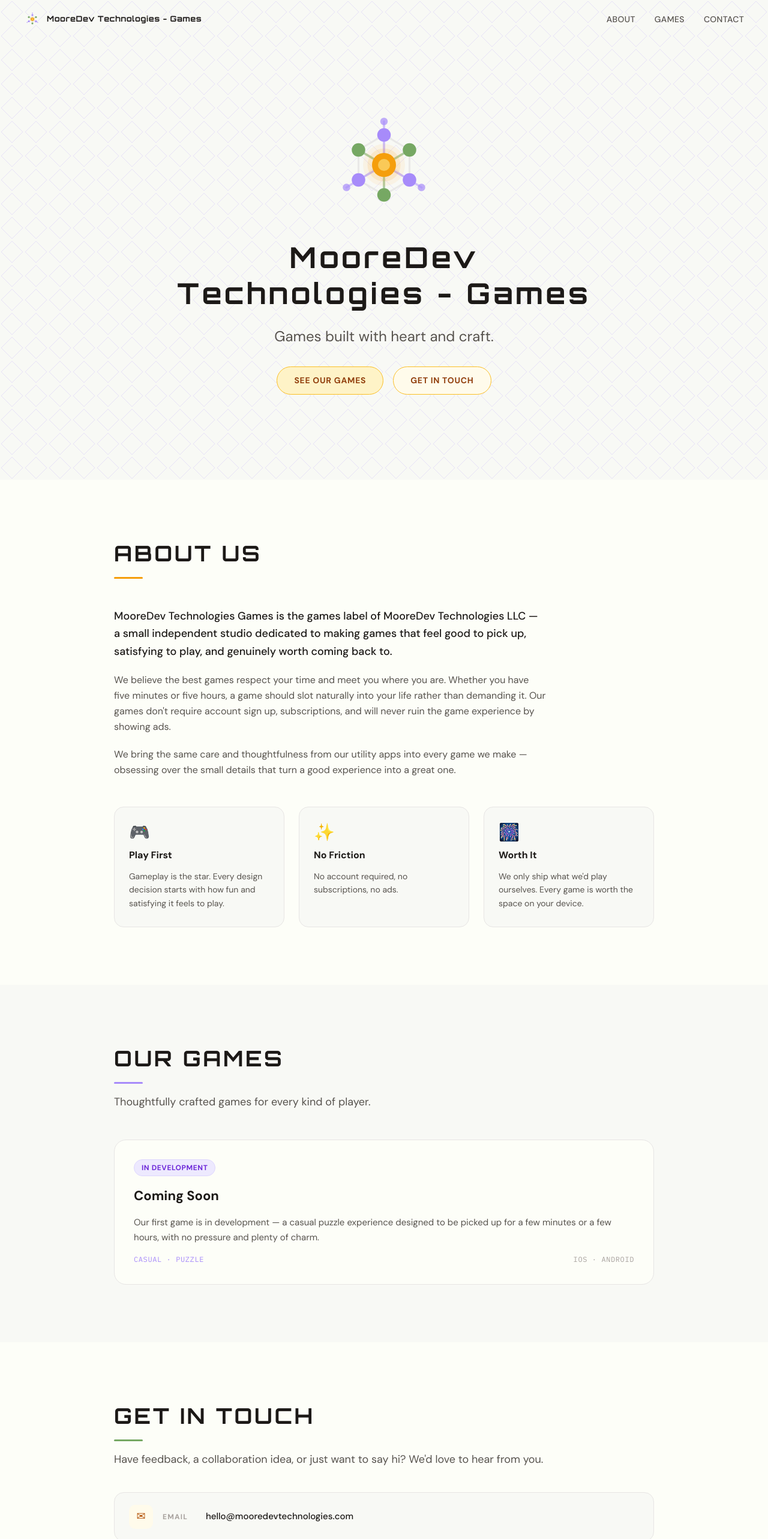
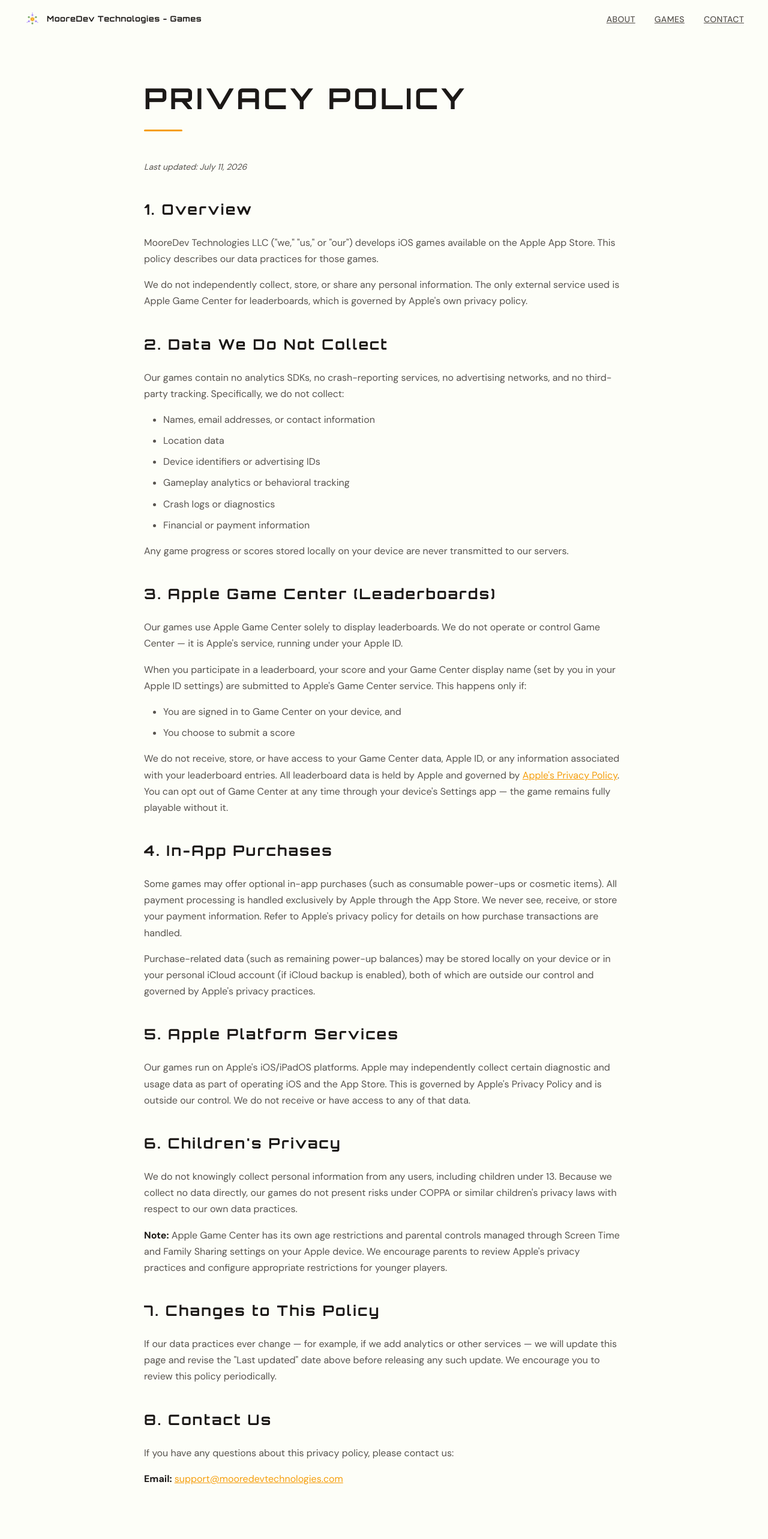
Before and after one commit to mooredevtechnologiesLLC/mooredevtechnologiesLLC-games-website, a React (Vite) app: page /privacy-policy in a window 1280 px wide. Shown: the top 2566 px of the page at 60% size. Built offline with nearby package versions, Linux system fonts and the light colour scheme.

Commit message:
Add privacy policy

```diff
--- a/package.json
+++ b/package.json
@@ -15,7 +15,8 @@
     "@fontsource/ibm-plex-mono": "5.2.7",
     "@fontsource/orbitron": "5.2.8",
     "react": "19.2.6",
-    "react-dom": "19.2.6"
+    "react-dom": "19.2.6",
+    "react-router-dom": "^7.18.1"
   },
   "devDependencies": {
     "@eslint/js": "10.0.1",
--- a/src/App.tsx
+++ b/src/App.tsx
@@ -1,20 +1,31 @@
+import { Routes, Route } from 'react-router-dom';
 import Header from './components/Header/Header';
 import Hero from './components/Hero/Hero';
 import About from './components/About/About';
 import Games from './components/Games/Games';
 import Contact from './components/Contact/Contact';
 import Footer from './components/Footer/Footer';
+import PrivacyPolicy from './components/PrivacyPolicy/PrivacyPolicy';
+
+function HomePage() {
+  return (
+    <main>
+      <Hero />
+      <About />
+      <Games />
+      <Contact />
+    </main>
+  );
+}
 
 export default function App() {
   return (
     <>
       <Header />
-      <main>
-        <Hero />
-        <About />
-        <Games />
-        <Contact />
-      </main>
+      <Routes>
+        <Route path="/" element={<HomePage />} />
+        <Route path="/privacy-policy" element={<PrivacyPolicy />} />
+      </Routes>
       <Footer />
     </>
   );
--- a/src/components/Footer/Footer.tsx
+++ b/src/components/Footer/Footer.tsx
@@ -1,8 +1,12 @@
+import { Link, useLocation } from 'react-router-dom';
 import styles from './styles/Footer.module.scss';
 
 const CURRENT_YEAR = new Date().getFullYear();
 
 export default function Footer() {
+  const location = useLocation();
+  const isHomePage = location.pathname === '/';
+
   return (
     <footer className={styles.footer}>
       <div className={styles.inner}>
@@ -10,9 +14,16 @@ export default function Footer() {
           &copy; {CURRENT_YEAR} MooreDev Technologies LLC. All rights reserved.
         </span>
         <nav className={styles.nav} aria-label="Footer navigation">
-          <a href="#about" className={styles.link}>About</a>
-          <a href="#games" className={styles.link}>Games</a>
-          <a href="#contact" className={styles.link}>Contact</a>
+          {isHomePage ? (
+            <>
+              <a href="#about" className={styles.link}>About</a>
+              <a href="#games" className={styles.link}>Games</a>
+              <a href="#contact" className={styles.link}>Contact</a>
+            </>
+          ) : (
+            <Link to="/" className={styles.link}>Home</Link>
+          )}
+          <Link to="/privacy-policy" className={styles.link}>Privacy Policy</Link>
         </nav>
       </div>
     </footer>
--- /dev/null
+++ b/src/components/PrivacyPolicy/PrivacyPolicy.tsx
@@ -0,0 +1,123 @@
+import styles from './styles/PrivacyPolicy.module.scss';
+
+export default function PrivacyPolicy() {
+  return (
+    <article className={styles.privacyPolicy}>
+      <div className={styles.container}>
+        <h1>Privacy Policy</h1>
+        <p className={styles.lastUpdated}>Last updated: July 11, 2026</p>
+
+        <section>
+          <h2>1. Overview</h2>
+          <p>
+            MooreDev Technologies LLC ("we," "us," or "our") develops iOS games available on the Apple App Store.
+            This policy describes our data practices for those games.
+          </p>
+          <p>
+            We do not independently collect, store, or share any personal information. The only external service
+            used is Apple Game Center for leaderboards, which is governed by Apple's own privacy policy.
+          </p>
+        </section>
+
+        <section>
+          <h2>2. Data We Do Not Collect</h2>
+          <p>
+            Our games contain no analytics SDKs, no crash-reporting services,
+            no advertising networks, and no third-party tracking. Specifically, we do not collect:
+          </p>
+          <ul>
+            <li>Names, email addresses, or contact information</li>
+            <li>Location data</li>
+            <li>Device identifiers or advertising IDs</li>
+            <li>Gameplay analytics or behavioral tracking</li>
+            <li>Crash logs or diagnostics</li>
+            <li>Financial or payment information</li>
+          </ul>
+          <p>
+            Any game progress or scores stored locally on your device are never transmitted to our servers.
+          </p>
+        </section>
+
+        <section>
+          <h2>3. Apple Game Center (Leaderboards)</h2>
+          <p>
+            Our games use Apple Game Center solely to display leaderboards. We do not operate or control Game Center —
+            it is Apple's service, running under your Apple ID.
+          </p>
+          <p>When you participate in a leaderboard, your score and your Game Center display name (set by you in your Apple ID settings) are submitted to Apple's Game Center service. This happens only if:</p>
+          <ul>
+            <li>You are signed in to Game Center on your device, and</li>
+            <li>You choose to submit a score</li>
+          </ul>
+          <p>
+            We do not receive, store, or have access to your Game Center data, Apple ID, or any information associated
+            with your leaderboard entries. All leaderboard data is held by Apple and governed by{' '}
+            <a href="https://www.apple.com/legal/privacy/" target="_blank" rel="noopener noreferrer">
+              Apple's Privacy Policy
+            </a>
+            . You can opt out of Game Center at any time through your device's Settings app — the game remains fully
+            playable without it.
+          </p>
+        </section>
+
+        <section>
+          <h2>4. In-App Purchases</h2>
+          <p>
+            Some games may offer optional in-app purchases (such as consumable power-ups or cosmetic items).
+            All payment processing is handled exclusively by Apple through the App Store. We never see, receive,
+            or store your payment information. Refer to Apple's privacy policy for details on how purchase transactions
+            are handled.
+          </p>
+          <p>
+            Purchase-related data (such as remaining power-up balances) may be stored locally on your device or in
+            your personal iCloud account (if iCloud backup is enabled), both of which are outside our control and
+            governed by Apple's privacy practices.
+          </p>
+        </section>
+
+        <section>
+          <h2>5. Apple Platform Services</h2>
+          <p>
+            Our games run on Apple's iOS/iPadOS platforms. Apple may independently collect certain diagnostic and
+            usage data as part of operating iOS and the App Store. This is governed by Apple's Privacy Policy and
+            is outside our control. We do not receive or have access to any of that data.
+          </p>
+        </section>
+
+        <section>
+          <h2>6. Children's Privacy</h2>
+          <p>
+            We do not knowingly collect personal information from any users, including children under 13. Because
+            we collect no data directly, our games do not present risks under COPPA or similar children's privacy
+            laws with respect to our own data practices.
+          </p>
+          <p>
+            <strong>Note:</strong> Apple Game Center has its own age restrictions and parental controls managed
+            through Screen Time and Family Sharing settings on your Apple device. We encourage parents to review
+            Apple's privacy practices and configure appropriate restrictions for younger players.
+          </p>
+        </section>
+
+        <section>
+          <h2>7. Changes to This Policy</h2>
+          <p>
+            If our data practices ever change — for example, if we add analytics or other services — we will update
+            this page and revise the "Last updated" date above before releasing any such update. We encourage you to
+            review this policy periodically.
+          </p>
+        </section>
+
+        <section>
+          <h2>8. Contact Us</h2>
+          <p>
+            If you have any questions about this privacy policy, please contact us:
+          </p>
+          <p>
+            <strong>Email:</strong>{' '}
+            <a href="mailto:support@mooredevtechnologies.com">support@mooredevtechnologies.com</a>
+          </p>
+        </section>
+      </div>
+    </article>
+  );
+}
--- /dev/null
+++ b/src/components/PrivacyPolicy/styles/PrivacyPolicy.module.scss
@@ -0,0 +1,106 @@
+.privacyPolicy {
+  min-height: 100vh;
+  padding: 8rem 2rem 6rem;
+  background-color: var(--color-surface);
+}
+
+.container {
+  max-width: 800px;
+  margin: 0 auto;
+  display: flex;
+  flex-direction: column;
+  gap: 2.5rem;
+}
+
+h1 {
+  font-size: clamp(2rem, 4vw, 3rem);
+  color: var(--color-text);
+  text-transform: uppercase;
+  letter-spacing: 0.1em;
+  margin-bottom: 0.5rem;
+
+  &::after {
+    content: '';
+    display: block;
+    width: 4rem;
+    height: 3px;
+    margin-top: 1rem;
+    background-color: var(--color-primary);
+    border-radius: 9999px;
+  }
+}
+
+.lastUpdated {
+  font-size: 0.875rem;
+  color: var(--color-text-secondary);
+  font-style: italic;
+}
+
+section {
+  display: flex;
+  flex-direction: column;
+  gap: 1rem;
+}
+
+h2 {
+  font-size: clamp(1.25rem, 2.5vw, 1.5rem);
+  color: var(--color-text);
+  margin-bottom: 0.5rem;
+  font-weight: 600;
+}
+
+p {
+  color: var(--color-text-secondary);
+  line-height: 1.7;
+  font-size: 1rem;
+}
+
+ul {
+  list-style-type: disc;
+  padding-left: 2rem;
+  display: flex;
+  flex-direction: column;
+  gap: 0.5rem;
+}
+
+li {
+  color: var(--color-text-secondary);
+  line-height: 1.7;
+}
+
+a {
+  color: var(--color-primary);
+  text-decoration: underline;
+  transition: color 200ms ease;
+
+  &:hover {
+    color: var(--color-secondary);
+  }
+
+  &:focus {
+    outline: 2px solid var(--color-primary);
+    outline-offset: 2px;
+    border-radius: 2px;
+  }
+}
+
+strong {
+  color: var(--color-text);
+  font-weight: 600;
+}
+
+@media (max-width: 768px) {
+  .privacyPolicy {
+    padding: 6rem 1.5rem 4rem;
+  }
+}
+
+@media (max-width: 480px) {
+  .privacyPolicy {
+    padding: 5rem 1.25rem 3rem;
+  }
+
+  ul {
+    padding-left: 1.5rem;
+  }
+}
--- a/src/main.tsx
+++ b/src/main.tsx
@@ -1,5 +1,6 @@
 import { StrictMode } from 'react';
 import { createRoot } from 'react-dom/client';
+import { BrowserRouter } from 'react-router-dom';
 
 // Design System tokens — applies :root CSS custom properties
 import './styles/_tokens.scss';
@@ -19,6 +20,8 @@ import App from './App.tsx';
 
 createRoot(document.getElementById('root')!).render(
   <StrictMode>
-    <App />
+    <BrowserRouter>
+      <App />
+    </BrowserRouter>
   </StrictMode>,
 );
```
Also changed, not shown: 2 other files (tests, documents, lock files or other folders).
